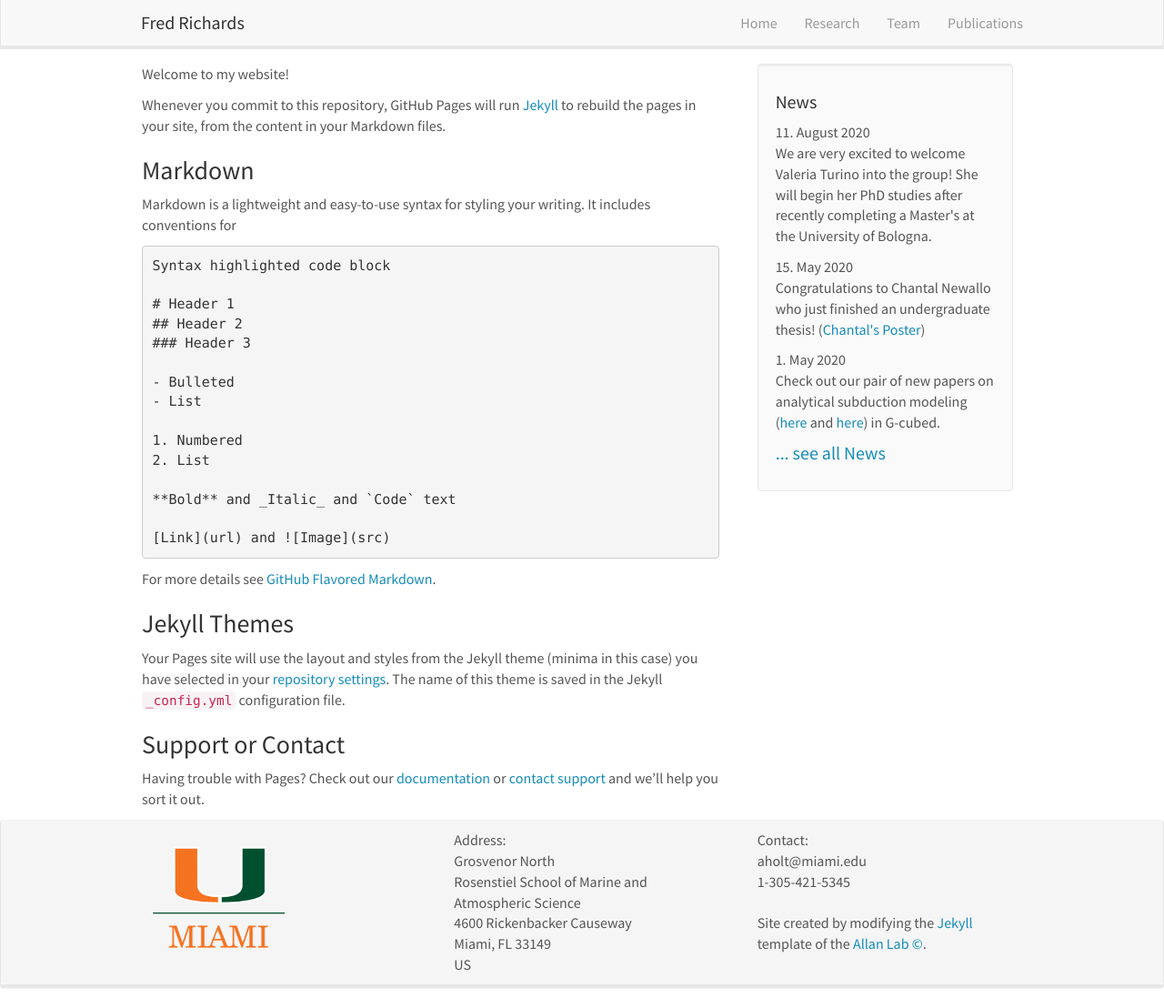
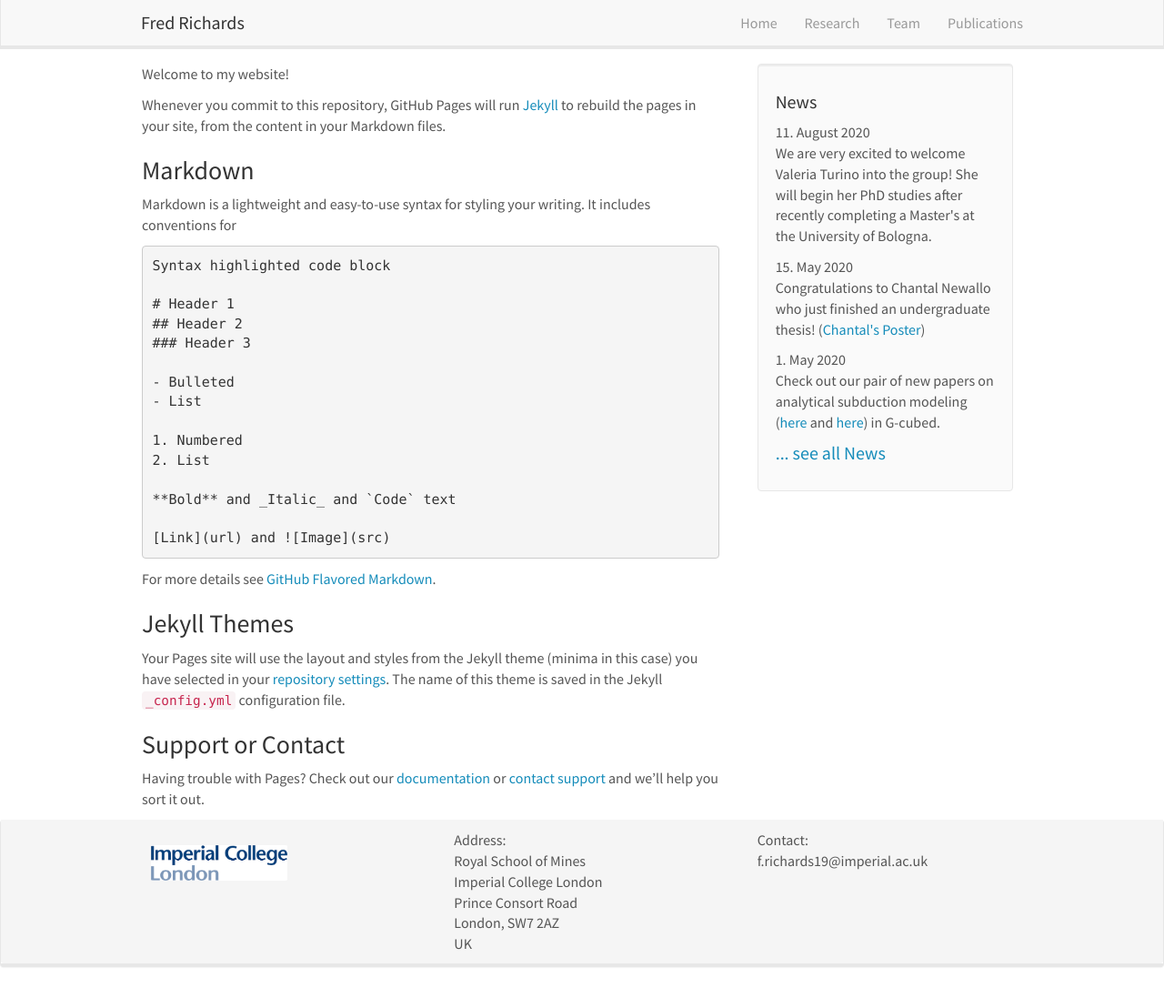
Before and after one commit to freddrichards/freddrichards.github.io, a Jekyll site: the page built from _pages/home.md, in a window 1280 px wide and 1108 px high. Shown: the whole window at 91% size. Built offline with Jekyll 4.4.1, drawn with Linux system fonts in a browser that asks for light colours; nearby versions of some CDN libraries.

Commit message:
Update footer.html

```diff
--- a/_includes/footer.html
+++ b/_includes/footer.html
@@ -5,25 +5,22 @@
 
 		<div class="col-sm-4">
 			<figure class="second">
-			  <img src="{{ site.url }}{{ site.baseurl }}/images/logopic/um.png" style="width: 150px">
+			  <img src="{{ site.url }}{{ site.baseurl }}/images/logopic/imperial.png" style="width: 150px">
 			</figure>
 		</div>
 
 		<div class="col-sm-4">
 		  Address:<br />
-		  Grosvenor North<br />
-		  Rosenstiel School of Marine and Atmospheric Science<br />
-		  4600 Rickenbacker Causeway<br />
-		  Miami, FL 33149 <br />
-		  US
+		  Royal School of Mines<br />
+		  Imperial College London<br />
+		  Prince Consort Road<br />
+		  London, SW7 2AZ<br />
+		  UK
 		</div>
 
 		<div class="col-sm-4">
 		  Contact:<br />
-		  aholt@miami.edu <br />
-		  1-305-421-5345 <br />
-		  <br>
-		  Site created by modifying the <a href="https://jekyllrb.com">Jekyll</a> template of the <a href="https://www.allanlab.org/aboutwebsite.html">Allan Lab &copy</a>.
+		  f.richards19@imperial.ac.uk <br />
 		</div>
 
 
```
